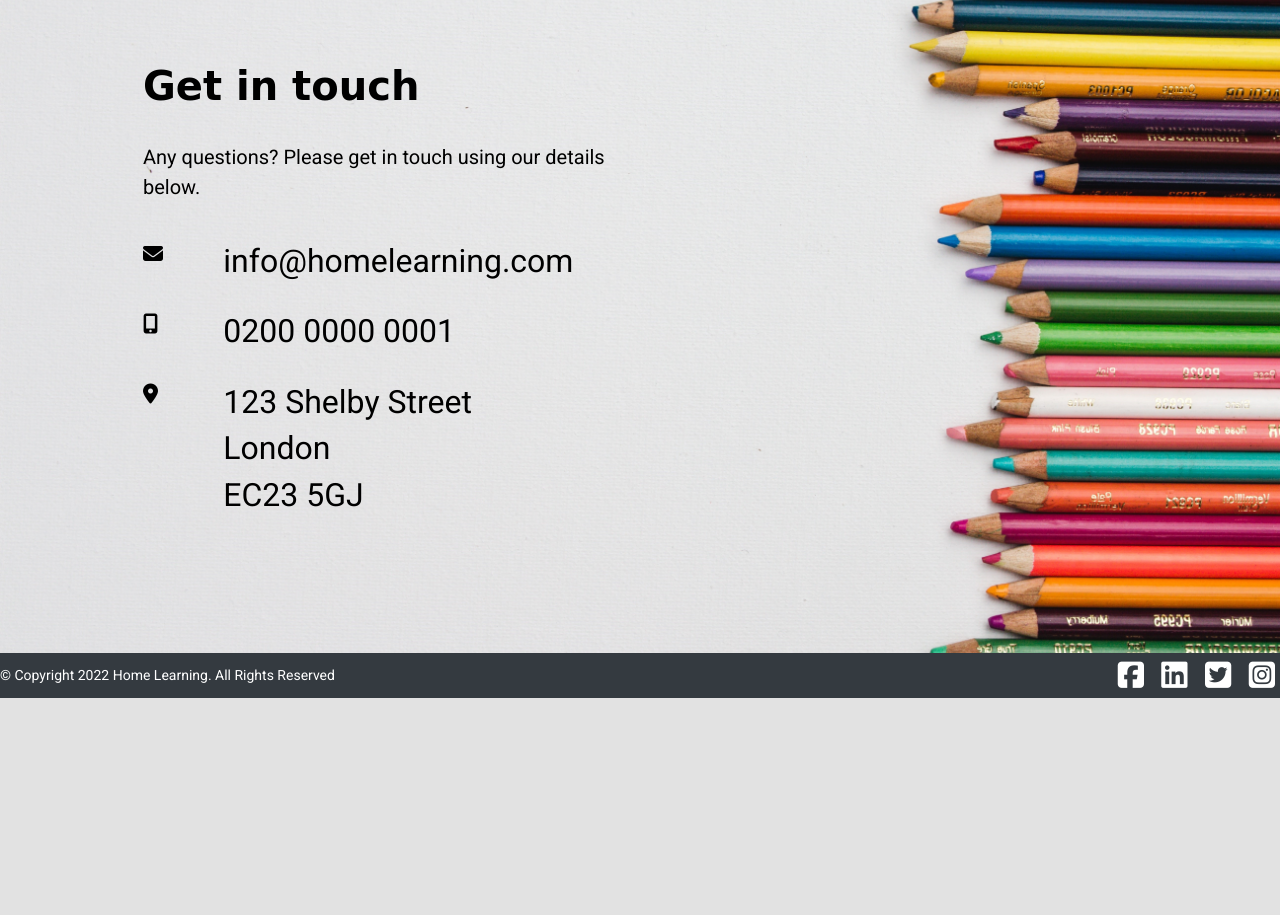
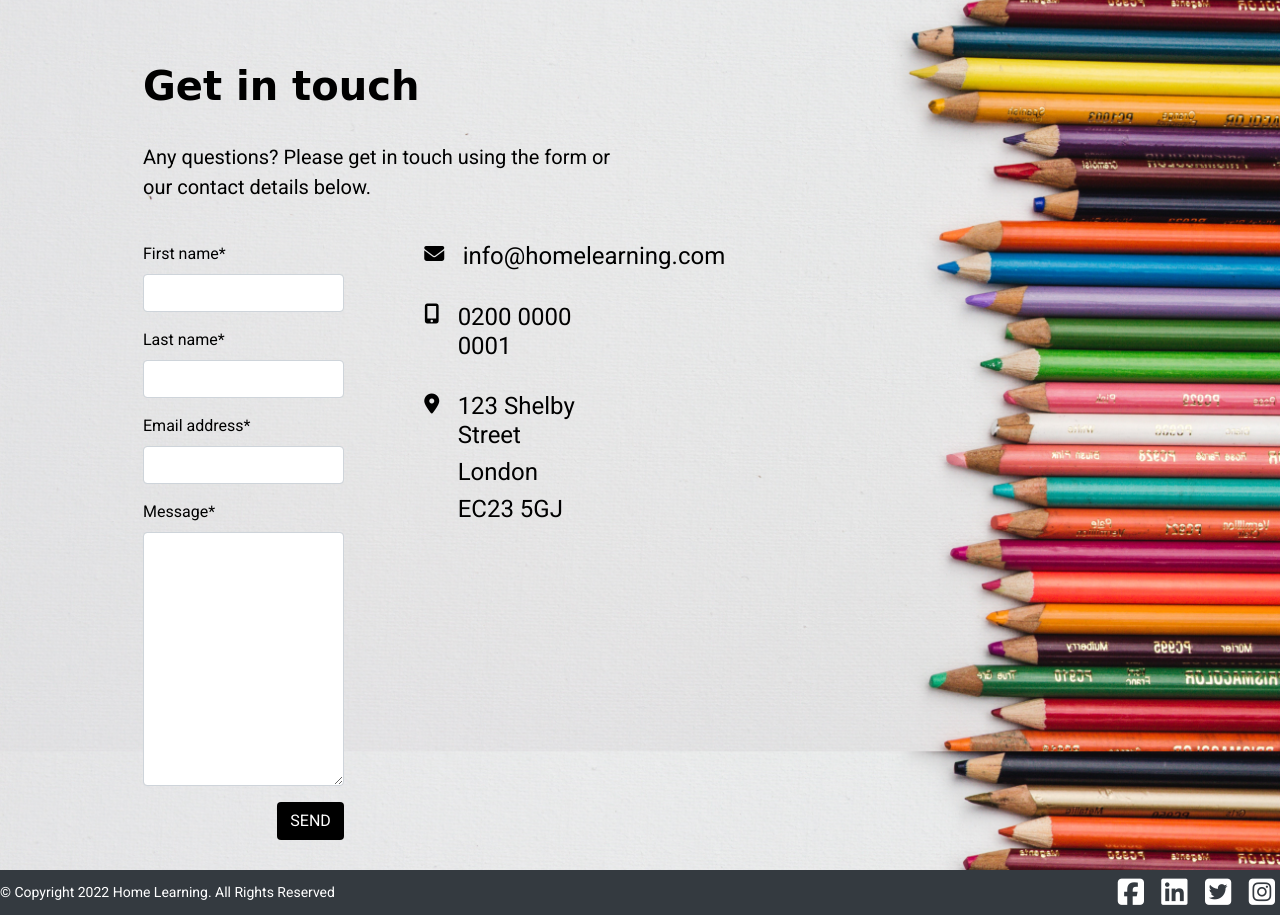
Before and after one commit to Sarah-LB/HomeLearning, a Django app: page /contact/ in a window 1280 px wide. Shown: the part 102-1017 px from the top of the page. Before the commit the page ends 800 px from the top, so only its background shows below. Run offline with Django 3.2, Linux system fonts and the light colour scheme; some libraries are stand-ins or nearby versions; some web fonts are replaced.

Commit message:
add contact form

```diff
--- /dev/null
+++ b/contact/forms.py
@@ -0,0 +1,7 @@
+from django import forms
+
+class ContactForm(forms.Form):
+    first_name = forms.CharField(max_length = 50)
+    last_name = forms.CharField(max_length = 50)
+    email_address = forms.EmailField(max_length = 150)
+    message = forms.CharField(widget = forms.Textarea, max_length = 2000)
--- a/contact/templates/contact/contact.html
+++ b/contact/templates/contact/contact.html
@@ -16,43 +16,52 @@
                 <h1 class="black-subheading-font">
                     Get in touch
                 </h1>
-            </div>
-        </div>
-        <div class="row mb-4">
-            <div class="col-7 col-sm-6">
+                <br>
                 <p class="lead text-black contact-us">
-                    Any questions?  Please get in touch using our details below.
+                    Any questions?  Please get in touch using the form or our contact details below.
                 </p>
             </div>
         </div>
+
         <div class="row contact-us text-black">
             <div class="col-7 col-sm-6">
-                <div class="row no-gutters contactmap-list">
+                <div class="row no-gutters">
+                    <div class="col-12 col-sm-5">
+                        <form method="POST">
+                        {% csrf_token %}
+                        {{ form|crispy }}
+                            <button class="btn btn-black rounded-4 text-uppercase float-right">Send</button>
+                        </form>
+                    </div>
+                    <div class="col-12 col-sm-5 offset-sm-2">
+                        <div class="row">
                             <div class="col-2">
-                        <i class="fas fa-lg fa-envelope"></i>
+                                <i class="fas fa-lg fa-envelope icon"></i>
                             </div>
                             <div class="col-10">
-                        <h2>info@homelearning.com</h2>
+                                <h4>info@homelearning.com</h4>
                             </div>
                         </div>
                         <br>
                         <div class="row no-gutters contactmap-list">
                             <div class="col-2">
-                        <i class="fas fa-lg fa-mobile-alt"></i>
+                                <i class="fas fa-lg fa-mobile-alt icon"></i>
                             </div>
                             <div class="col-10">
-                        <h2>0200 0000 0001</h2>
+                                <h4>0200 0000 0001</h4>
                             </div>
                         </div>
                         <br>
                         <div class="row no-gutters">
                             <div class="col-2">
-                        <i class="fas fa-lg fa-map-marker-alt"></i>
+                                <i class="fas fa-lg fa-map-marker-alt icon"></i>
                             </div>
                             <div class="col-10">
-                        <h2>123 Shelby Street</h2>
-                        <h2>London</h2>
-                        <h2>EC23 5GJ</h2>
+                                <h4>123 Shelby Street</h4>
+                                <h4>London</h4>
+                                <h4>EC23 5GJ</h4>
+                            </div>
+                        </div>
                     </div>
                 </div>
             </div>
--- a/contact/views.py
+++ b/contact/views.py
@@ -1,7 +1,34 @@
-from django.shortcuts import render
+from django.shortcuts import render, redirect
+from .forms import ContactForm
+from django.core.mail import send_mail, BadHeaderError
+from django.http import HttpResponse
+from django.contrib import messages
 
 # Create your views here.
 
 def contact(request):
-    """A view to return the about page"""
-    return render(request, 'contact/contact.html')
+    """ A view to return the contact page and contact form """
+    if request.method == 'POST':
+        form = ContactForm(request.POST)
+        if form.is_valid():
+            subject = "Website Enquiry"
+            body = {
+                'first_name': form.cleaned_data['first_name'],
+                'last_name': form.cleaned_data['last_name'],
+                'email': form.cleaned_data['email_address'],
+                'message': form.cleaned_data['message'],
+            }
+            message = "\n".join(body.values())
+
+            """ To prevent extra headers being added """
+            try:
+                send_mail(subject, message, 'info@homelearning.com', ['info@homelearning.com'])
+                messages.success(request, f'Your enquiry has been sent! \
+                    We will aim to get back to you within 48 hours.')
+            except BadHeaderError:
+                return HttpResponse('Invalid header found.')
+            return redirect('contact')
+
+
+    form = ContactForm()
+    return render(request, 'contact/contact.html', {'form':form})
--- a/products/admin.py
+++ b/products/admin.py
@@ -19,6 +19,3 @@ class CategoryAdmin(admin.ModelAdmin):
         'friendly_name',
         'name',
     )
-
-admin.site.register(Product, ProductAdmin)
-admin.site.register(Category, CategoryAdmin)
--- a/products/forms.py
+++ b/products/forms.py
@@ -18,4 +18,4 @@ class ProductForm(forms.ModelForm):
 
         self.fields['category'].choices = friendly_names
         for field_name, field in self.fields.items():
-            field.widget.attrs['class'] = 'border-black rounded-0'
+            field.widget.attrs['class'] = 'border-black rounded-4'
--- a/products/models.py
+++ b/products/models.py
@@ -1,4 +1,5 @@
 from django.db import models
+from django.contrib.auth.models import User
 
 # Create your models here.
 
--- a/profiles/forms.py
+++ b/profiles/forms.py
@@ -30,5 +30,5 @@ class UserProfileForm(forms.ModelForm):
                 else:
                     placeholder = placeholders[field]
                 self.fields[field].widget.attrs['placeholder'] = placeholder
-            self.fields[field].widget.attrs['class'] = 'border-black rounded-0 profile-form-input'
+            self.fields[field].widget.attrs['class'] = 'border-black rounded-4 profile-form-input'
             self.fields[field].label = False
```
Also changed, not shown: products/migrations/0003_comment.py (added), products/migrations/0004_delete_comment.py (added), products/views.py (line endings or trailing spaces). Lines whose indentation alone changed are shown as unchanged.
